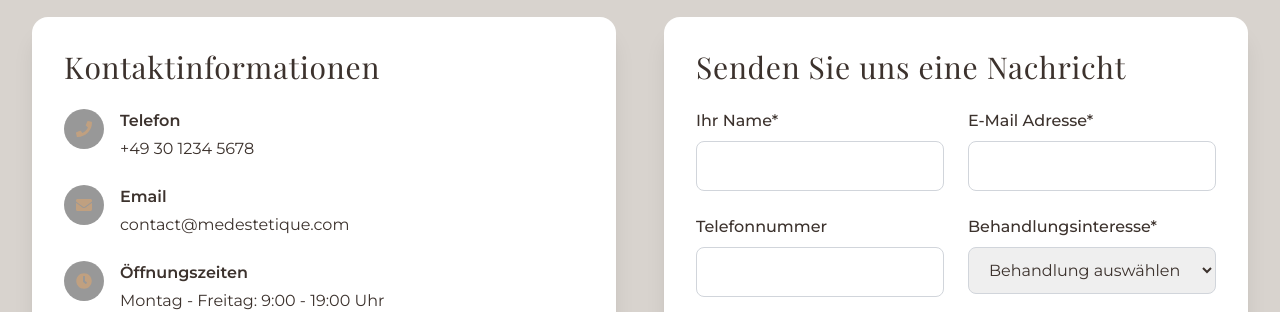
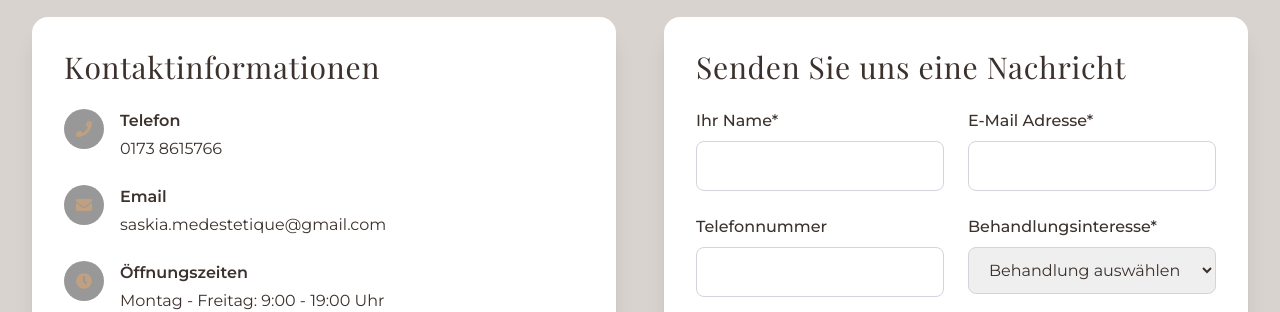
Before and after one commit to quualle/medestitique, a Next.js app: page / in a window 1280 px wide. Shown: the part 8360-8672 px from the top of the page. Built offline with nearby package versions, Linux system fonts and the light colour scheme.

Commit message:
Update contact information with new email and phone number

```diff
--- a/app/components/Contact.tsx
+++ b/app/components/Contact.tsx
@@ -74,7 +74,7 @@ const Contact = () => {
                 </div>
                 <div>
                   <h4 className="font-semibold mb-1">Telefon</h4>
-                  <p>+49 30 1234 5678</p>
+                  <p>0173 8615766</p>
                 </div>
               </div>
 
@@ -84,7 +84,7 @@ const Contact = () => {
                 </div>
                 <div>
                   <h4 className="font-semibold mb-1">Email</h4>
-                  <p>contact@medestetique.com</p>
+                  <p>saskia.medestetique@gmail.com</p>
                 </div>
               </div>
 
```
